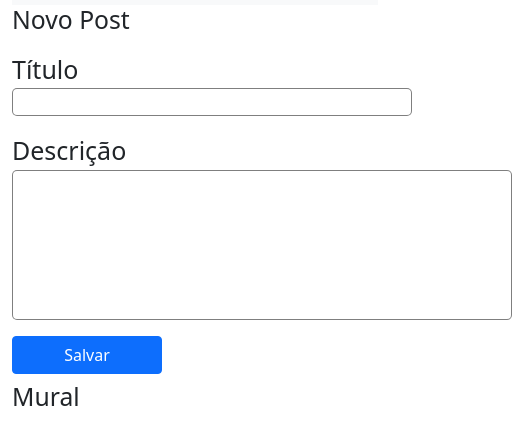
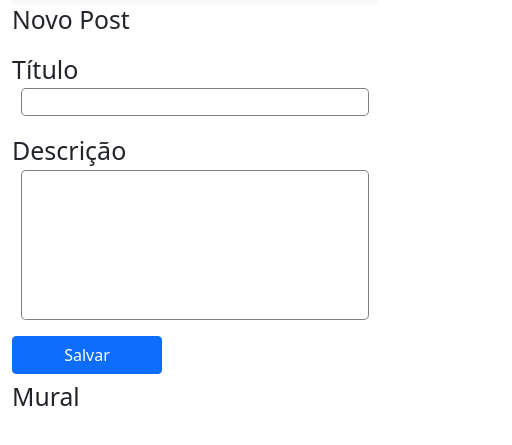
Before and after one commit to ronaldMarquesbr/mural_de_avisos, a website: page public/index.html in a window 390 px wide. Shown: the part 71-516 px from the top of the page, 512 px wide, since content can reach past the window. Drawn offline with Linux system fonts and the light colour scheme; no server answers.

Commit message:
Alteração css

```diff
--- a/public/style.css
+++ b/public/style.css
@@ -30,3 +30,14 @@
     font-size: 25px;
 
 }
+
+@media screen and (max-width:576px){
+
+    #campo-titulo, #campo-descricao{
+
+        align-self: center !important;
+        width: 95%;
+
+    }
+
+}
```
